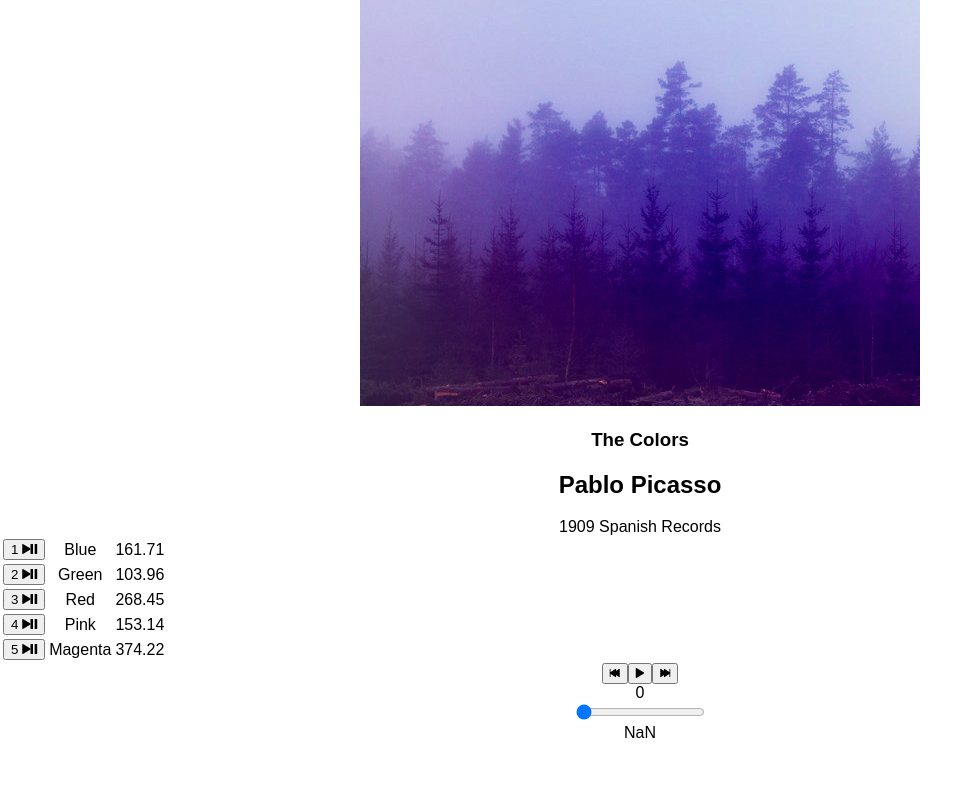
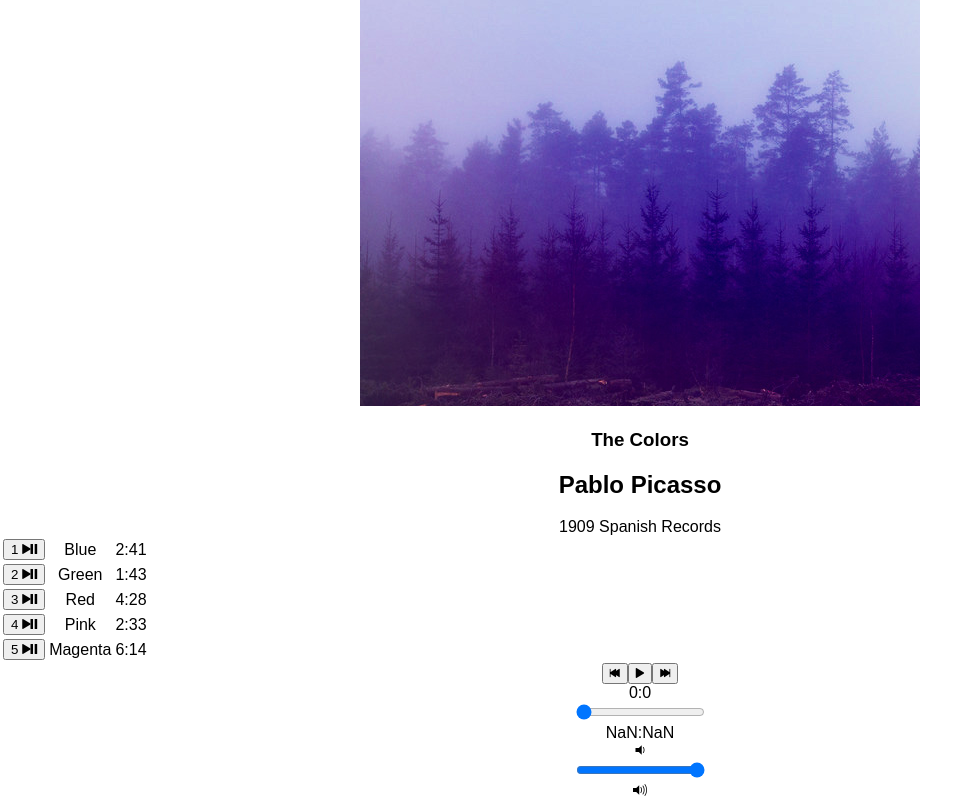
Before and after one commit to lizalepage/react-bloc-jams, a React (Create React App) app: page /album/the-colors in a window 1280 px wide. Shown: the part 252-1052 px from the top of the page, without its empty margins (0-980 px from the left). Before the commit the page ends 994 px from the top, so only its background shows below. Built offline with nearby package versions, Linux system fonts and the light colour scheme.

Commit message:
fixed public

```diff
--- a/src/components/Album.js
+++ b/src/components/Album.js
@@ -15,7 +15,8 @@ class Album extends Component {
       currentSong: album.songs[0],
       currentTime: 0,
       duration: album.songs[0].duration,
-      isPlaying: false
+      isPlaying: false,
+      volume: .10,
     };
 
     this.audioElement = document.createElement('audio');
@@ -90,6 +91,20 @@ class Album extends Component {
       this.setState({currentTime: newTime});
     }
 
+    handleVolumeChange(e) {
+      const newVolume = this.audioElement.volume * e.target.value;
+      this.audioElement.volume = newVolume;
+      this.setState({volume : newVolume})
+    }
+
+    formatTime(time){
+      const timeMinutes = Math.floor(time / 60);
+      const timeSeconds = Math.floor(time - timeMinutes * 60);
+      const prettyTime = timeMinutes + ":" + timeSeconds
+      return prettyTime;
+
+    }
+
 
   render(){
     return (
@@ -120,7 +135,7 @@ class Album extends Component {
               </button>
               </td>
               <td className="song-title"> {songs.title} </td>
-              <td className="song-duration"> {songs.duration}</td>
+              <td className="song-duration"> {this.formatTime(songs.duration)}</td>
             </tr>
           )
         }
@@ -129,12 +144,14 @@ class Album extends Component {
         <PlayerBar
           isPlaying={this.state.isPlaying}
           currentSong={this.state.currentSong}
-          currentTime={this.audioElement.currentTime}
-          duration={this.audioElement.duration}
+          currentTime={this.formatTime(this.audioElement.currentTime)}
+          volume={this.audioElement.volume}
+          duration={this.formatTime(this.audioElement.duration)}
           handleSongClick={() => this.handleSongClick(this.state.currentSong)}
           handlePrevClick={() => this.handlePrevClick()}
           handleNextClick={() => this.handleNextClick()}
           handleTimeChange={(e) => this.handleTimeChange(e)}
+          handleVolumeChange={(e) => this.handleVolumeChange(e)}
 
           />
 
--- a/src/components/PlayerBar.js
+++ b/src/components/PlayerBar.js
@@ -20,13 +20,28 @@ class PlayerBar extends Component {
           <input
             type="range"
             className="seek-bar"
-            value={(this.props.currentTime / this.props.duration) || 0}
-            max="1"
-            min="0"
-            step="0.01"
+              value={(this.props.currentTime / this.props.duration) || 0}
+              max="1"
+              min="0"
+              step="0.01"
             onChange={this.props.handleTimeChange}
           />
           <div className="total-time">{this.props.duration}</div>
+        </section>
+        <section id="volume-control">
+          <div id="volume-control">
+            <div className="icon ion-volume-low"></div>
+              <input
+                type="range"
+                className="seek-bar"
+                max="1"
+                min="0"
+                step="0.01"
+                value= {this.props.volume}
+                onChange={this.props.handleVolumeChange}
+              />
+            <div className="icon ion-volume-high"></div>
+          </div>
         </section>
       </section>
     );
```
Also changed, not shown: 1 other file (tests, documents, lock files or other folders).
